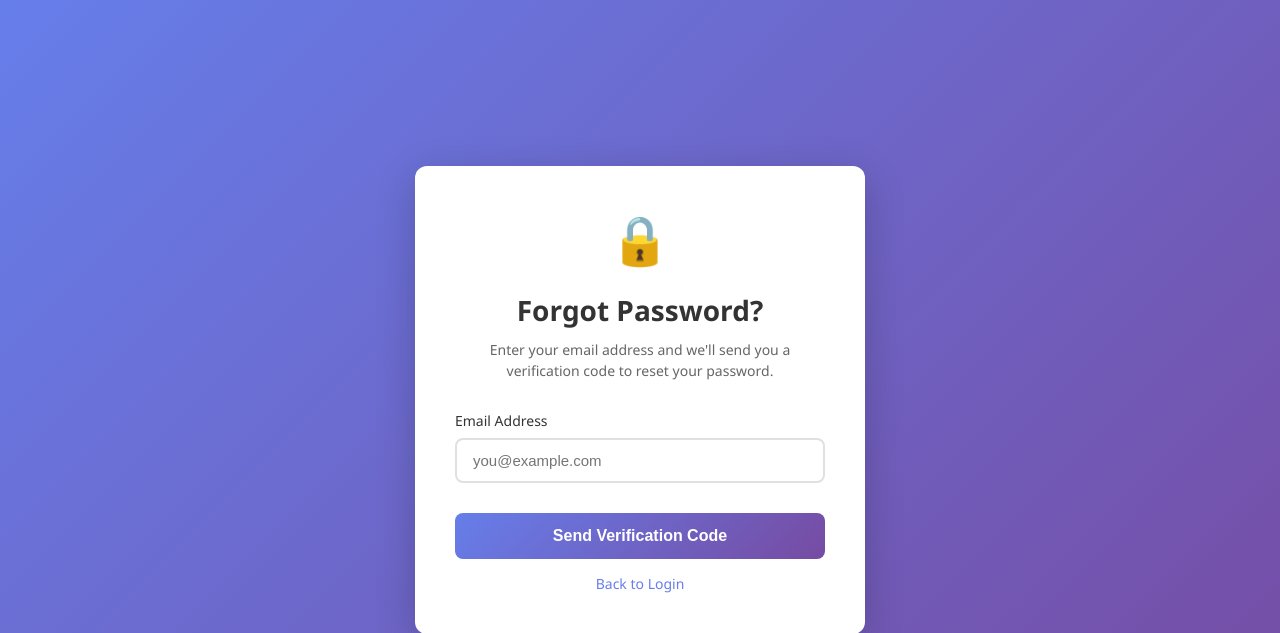
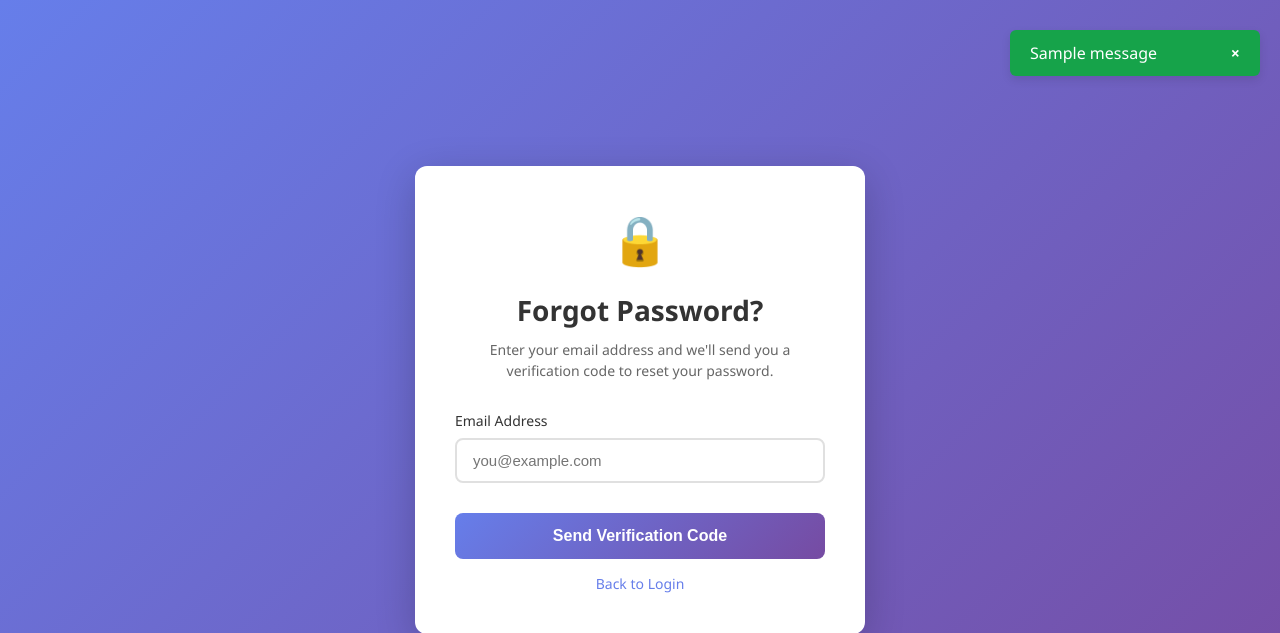
Before and after one commit to JRGautam123/Blog-Site, a Django app: page /user/forgot-password/ in a window 1280 px wide. Shown: the top 633 px of the page. Run offline with Django 5.2, Linux system fonts and the light colour scheme; tables that the repository leaves empty hold one stand-in row (values such as "Sample post"); one stand-in notice (Sample message) is shown.

Commit message:
implemented django messages

```diff
--- a/blogsite/settings.py
+++ b/blogsite/settings.py
@@ -90,6 +90,8 @@ DATABASES = {
     }
 }
 
+# SESSION_COOKIE_SAMESITE = "Lax"
+
 
 # Password validation
 # https://docs.djangoproject.com/en/5.2/ref/settings/#auth-password-validators
--- a/userapp/templates/userapp/forgot_password.html
+++ b/userapp/templates/userapp/forgot_password.html
@@ -11,6 +11,7 @@
 
 </head>
 <body>
+    {% include "userapp/includes/message.html" %}
     <div class="container">
         <div class="icon">🔒</div>
         <h1>Forgot Password?</h1>
--- /dev/null
+++ b/userapp/templates/userapp/includes/message.html
@@ -0,0 +1,52 @@
+<style>
+.toast-container {
+    position: fixed;
+    top: 20px;
+    right: 20px;
+    z-index: 9999;
+}
+
+.toast {
+    padding: 12px 20px;
+    margin-top: 10px;
+    border-radius: 6px;
+    color: #fff;
+    box-shadow: 0 4px 10px rgba(0, 0, 0, .1);
+    display: flex;
+    justify-content: space-between;
+    align-items: center;
+    gap: 10px;
+    min-width: 250px;
+    animation: slide-in 0.4s ease;
+}
+
+.toast.success { background: #16a34a; }
+.toast.error { background: #dc2626; }
+.toast.warning { background: #eab308; }
+.toast.info { background: #2563eb; }
+
+.toast .close-btn {
+    cursor: pointer;
+    font-weight: bold;
+    padding-left: 10px;
+    color: white;
+}
+
+@keyframes slide-in {
+    from { opacity: 0; transform: translateX(100%); }
+    to   { opacity: 1; transform: translateX(0); }
+}
+</style>
+
+{% if messages %}
+<div class="toast-container">
+    {% for message in messages %}
+        <div class="toast {{ message.tags }}">
+            <span>{{ message }}</span>
+
+            <!-- ❌ dismiss button -->
+            <span class="close-btn" onclick="this.parentElement.remove()">×</span>
+        </div>
+    {% endfor %}
+</div>
+{% endif %}
--- a/userapp/templates/userapp/verify_email.html
+++ b/userapp/templates/userapp/verify_email.html
@@ -34,7 +34,7 @@
             </div>
 
             <div class="expiry-info">
-                ⏰ This link will expire in <strong> 15 minutes.  </strong>
+                ⏰ This link will expire in <strong> 1 Day.  </strong>
             </div>
 
             <!-- Alternative Link -->
--- a/userapp/templates/userapp/verify_otp.html
+++ b/userapp/templates/userapp/verify_otp.html
@@ -11,6 +11,7 @@
 
 </head>
 <body>
+    {% include "userapp/includes/message.html" %}
     <div class="container">
         <div class="icon">📧</div>
         <h1>Verify Your Code</h1>
--- a/userapp/views.py
+++ b/userapp/views.py
@@ -172,11 +172,13 @@ def forgot_password(request):
             user  = User.objects.get(email=email)
 
         except User.DoesNotExist:
+            messages.error(request, "User with this mail doesn't exist. please register first.")
             return render(request, "userapp/forgot_password.html", context={"error": "User Doesn't exist"})
 
         otp_code = generate_otp()
         send_otp(user, otp_code)
         request.session['reset_email'] = email
+        messages.success(request, "OTP code has been sent successfully. Please check your email")
         return render(request, "userapp/verify_otp.html", context={"success": "OTP code has been sent successfully. Please Check your email"})
 
     if request.method == "GET":
```
